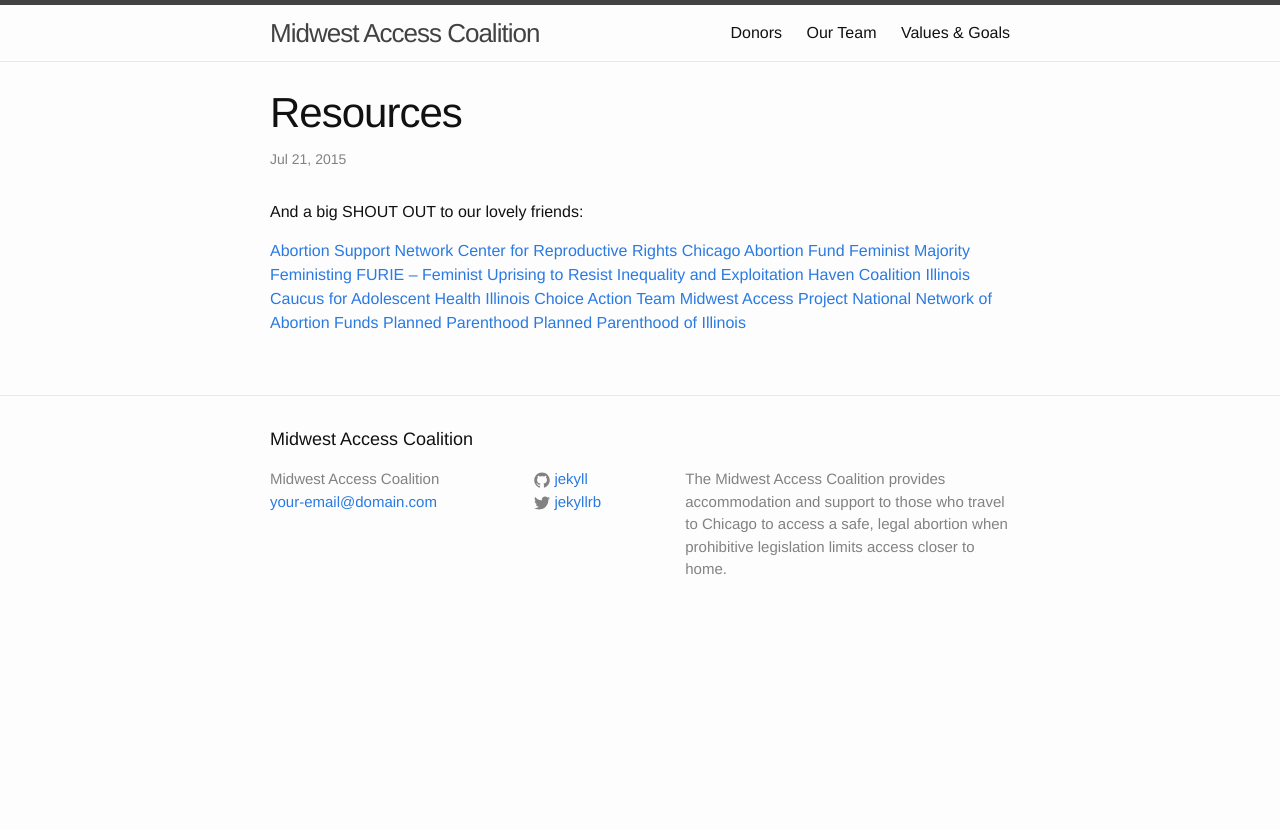
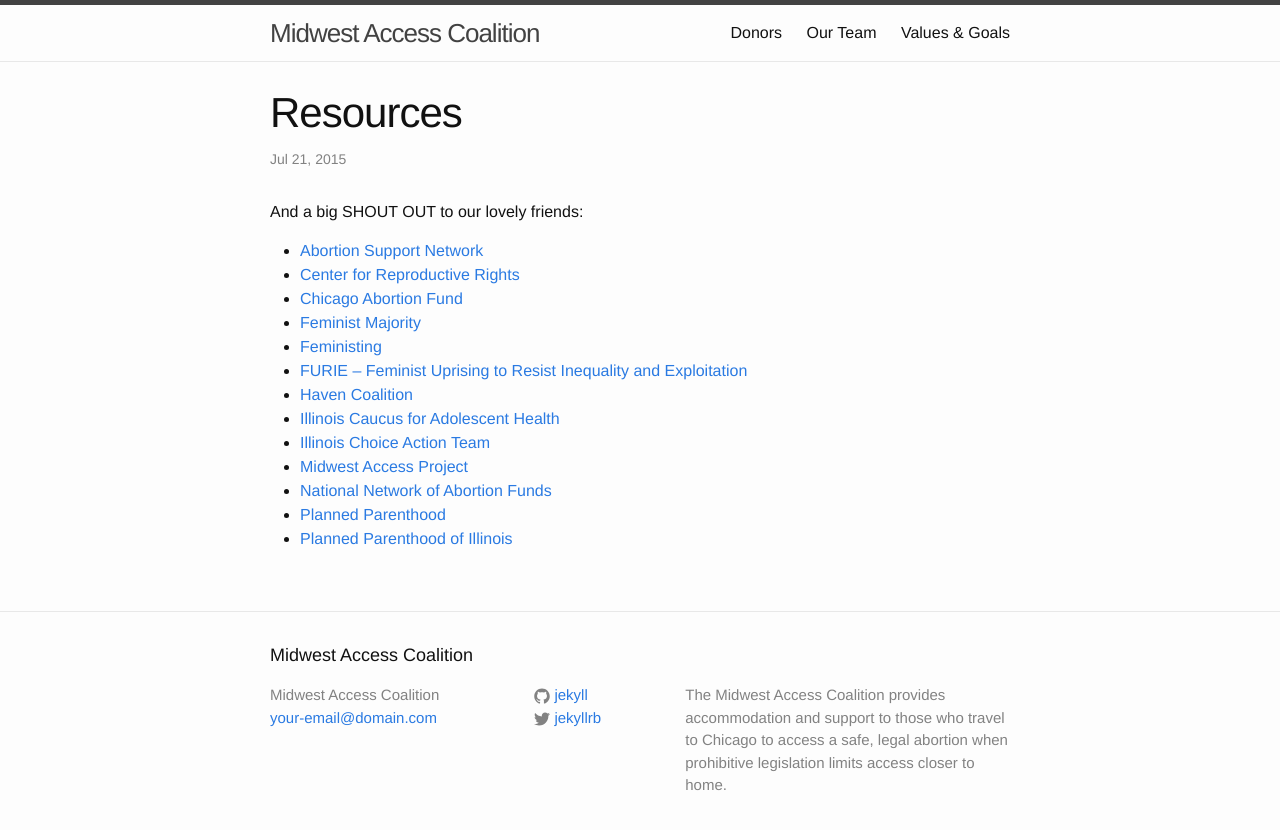
Before and after one commit to emmajellz/midwestaccesscoalition.github.io, a Jekyll site: the page built from resources/_posts/2015-07-21-resources.markdown, in a window 1280 px wide. Shown: the top 830 px of the page. Built offline with Jekyll 4.4.1, drawn with Linux system fonts in a browser that asks for light colours.

Commit message:
deleted unnecessary file

```diff
--- a/resources/_posts/2015-07-21-resources.markdown
+++ b/resources/_posts/2015-07-21-resources.markdown
@@ -7,16 +7,16 @@
 
 And a big SHOUT OUT to our lovely friends:
 
-[Abortion Support Network](https://www.abortionsupport.org.uk/)
-[Center for Reproductive Rights](http://www.reproductiverights.org/)
-[Chicago Abortion Fund](http://chicagoabortionfund.com/)
-[Feminist Majority](http://feministmajority.org/)
-[Feministing](http://feministing.com/)
-[FURIE -- Feminist Uprising to Resist Inequality and Exploitation](https://www.facebook.com/chicagofurie)
-[Haven Coalition](http://www.fundabortionnow.org/funds/havencoalition)
-[Illinois Caucus for Adolescent Health](http://www.icah.org/)
-[Illinois Choice Action Team](http://www.ilchoiceactionteam.org/)
-[Midwest Access Project](http://midwestaccessproject.org/)
-[National Network of Abortion Funds](http://www.fundabortionnow.org/)
-[Planned Parenthood](http://www.plannedparenthood.org/)
-[Planned Parenthood of Illinois](http://www.plannedparenthood.org/planned-parenthood-illinois)
+* [Abortion Support Network](https://www.abortionsupport.org.uk/)
+* [Center for Reproductive Rights](http://www.reproductiverights.org/)
+* [Chicago Abortion Fund](http://chicagoabortionfund.com/)
+* [Feminist Majority](http://feministmajority.org/)
+* [Feministing](http://feministing.com/)
+* [FURIE -- Feminist Uprising to Resist Inequality and Exploitation](https://www.facebook.com/chicagofurie)
+* [Haven Coalition](http://www.fundabortionnow.org/funds/havencoalition)
+* [Illinois Caucus for Adolescent Health](http://www.icah.org/)
+* [Illinois Choice Action Team](http://www.ilchoiceactionteam.org/)
+* [Midwest Access Project](http://midwestaccessproject.org/)
+* [National Network of Abortion Funds](http://www.fundabortionnow.org/)
+* [Planned Parenthood](http://www.plannedparenthood.org/)
+* [Planned Parenthood of Illinois](http://www.plannedparenthood.org/planned-parenthood-illinois)
```
Also changed, not shown: index_from_announcements.html (deleted, +0 -18 lines).
